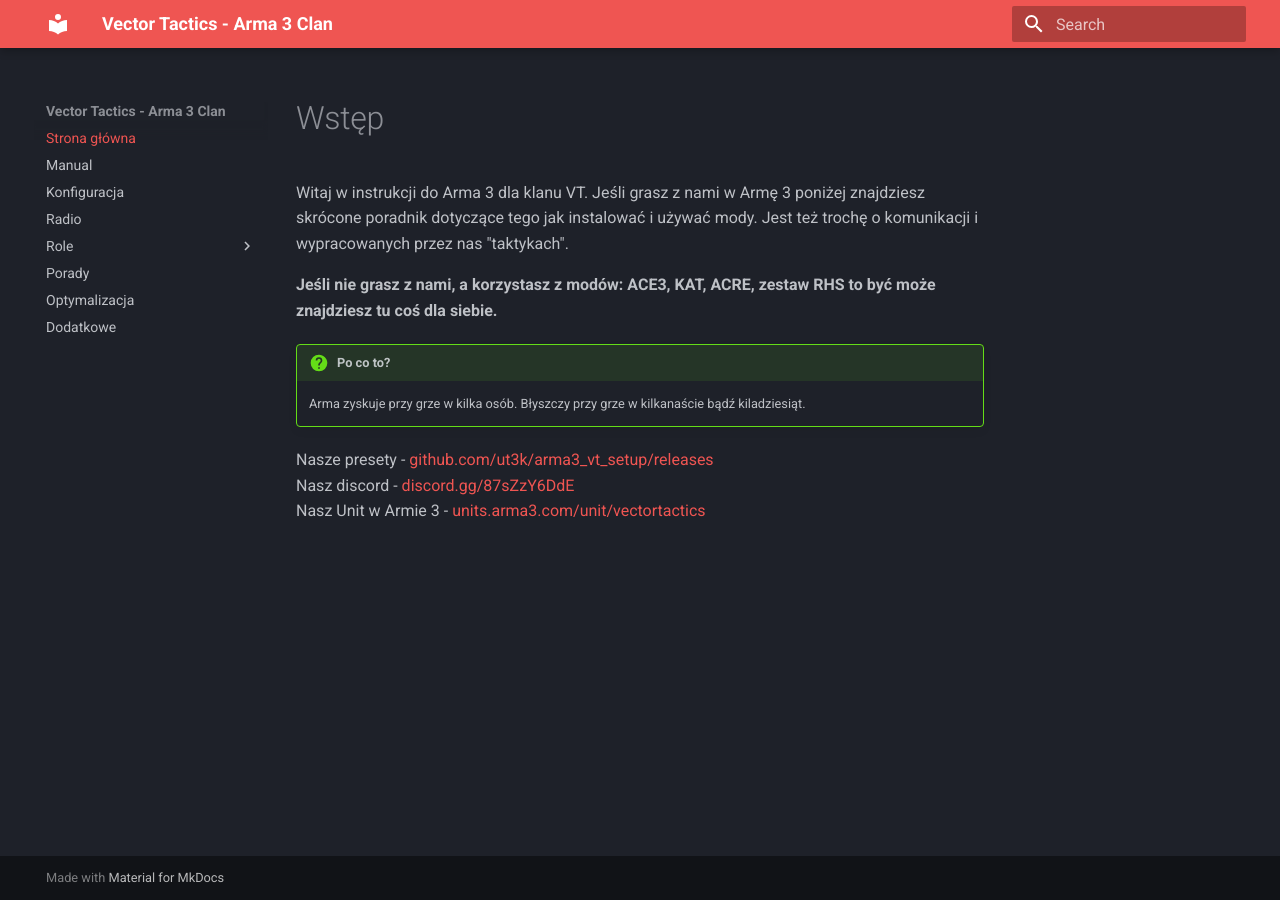
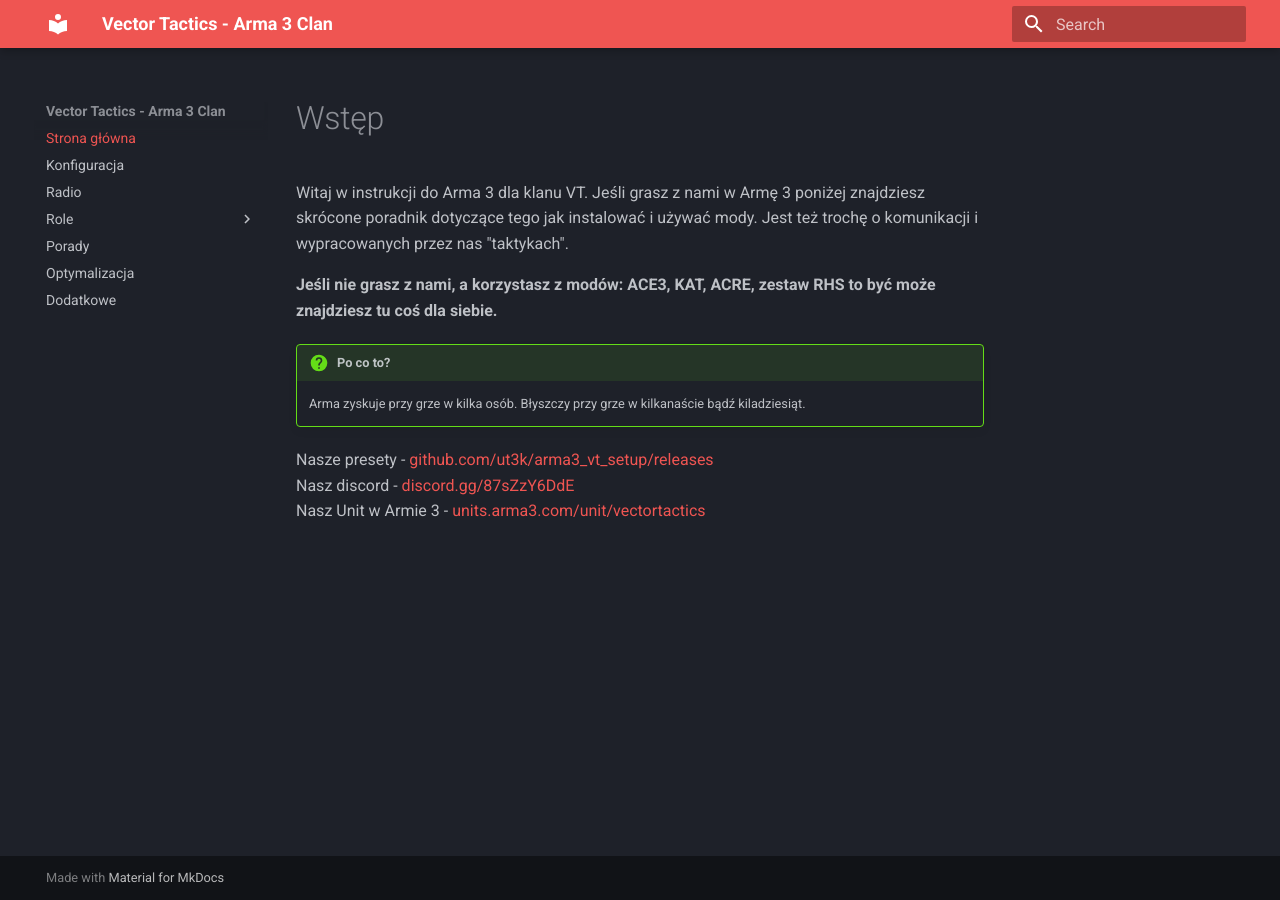
Before and after one commit to aquiceeo/vt-manual, an MkDocs documentation site: the page built from docs/index.md, in a window 1280 px wide. Built offline with MkDocs 1.6.1 and Material for MkDocs 9.7.7, drawn with Linux system fonts in a browser that asks for light colours.

Commit message:
fix configu

```diff
--- a/mkdocs.yml
+++ b/mkdocs.yml
@@ -13,7 +13,6 @@
     accent: red
 nav:
   - Strona główna: index.md
-  - Manual: manual.md
   - Konfiguracja: konfiguracja.md
   - Radio: radio.md
   - Role:
```
